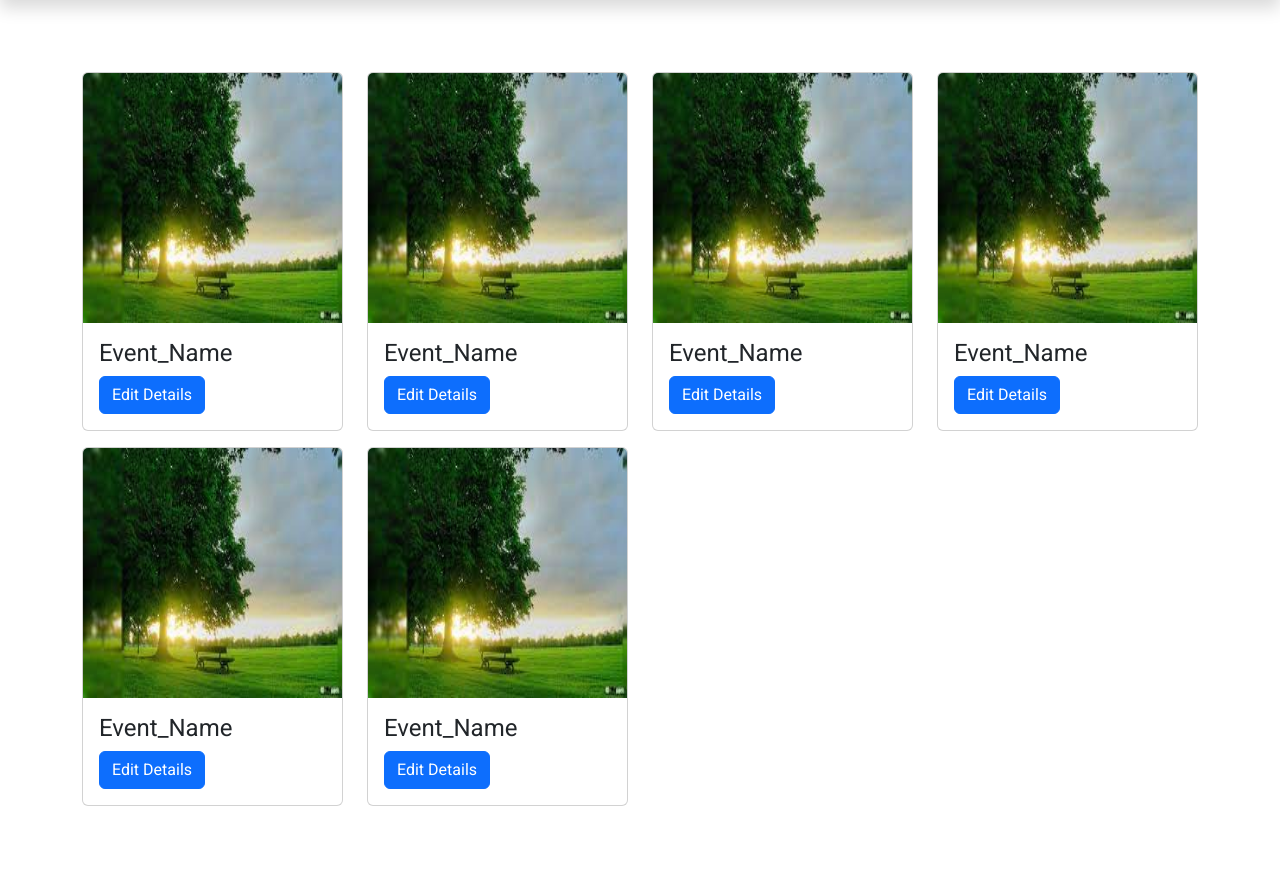
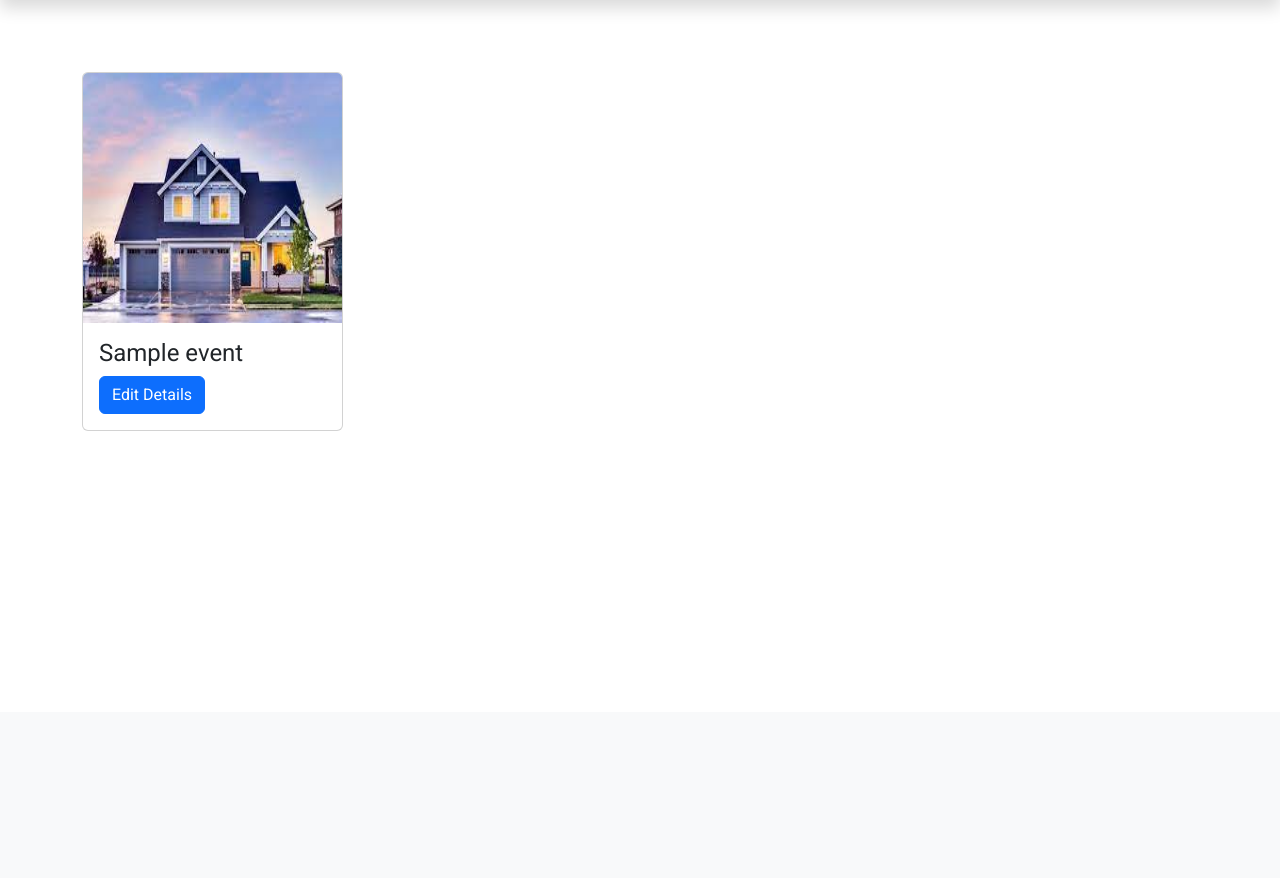
Before and after one commit to vishwanath-29/TicketEaze, a Python web app: template templates/Admin/EventList.html in a window 1280 px wide. Shown: the part 88-966 px from the top of the page. After the commit the page ends 519 px from the top, so only its background shows below. Run offline with Jinja, Linux system fonts and the light colour scheme; the template is opened without the code that fills it: most values are stand-ins (such as "Sample title", 1, 10 or a date in 2020).

Commit message:
Listing events for editing

```diff
--- a/templates/Admin/EventList.html
+++ b/templates/Admin/EventList.html
@@ -9,61 +9,17 @@
 <section class="w-100  bg-white p-5">
     <div class="container">
       <div class="row py-3">
+        {% for i in events %}
         <div class="col-md-6 col-lg-4 col-xl-3 my-md-2 my-sm-2">
           <div class="card">
-            <img src="/static/file_uploads/event/5.jpeg" width="250px" height="250px" alt="Image 1" class="card-img-top">
+            <img src="/static/file_uploads/event/{{i.id}}.jpeg" width="250px" height="250px" alt="Image 1" class="card-img-top">
             <div class="card-body">
-              <h4 class="card-title">Event_Name</h4>
-              <a href="/management/event/edit" class="btn btn-primary">Edit Details</a>
+              <h4 class="card-title">{{i.name}}</h4>
+              <a href="/management/event/edit?event_id={{i.id}}" class="btn btn-primary">Edit Details</a>
             </div>
           </div>
         </div>
-
-        <div class="col-md-6 col-lg-4 col-xl-3 my-md-2 my-sm-2">
-            <div class="card">
-              <img src="/static/file_uploads/event/5.jpeg" width="250px" height="250px" alt="Image 1" class="card-img-top">
-              <div class="card-body">
-                <h4 class="card-title">Event_Name</h4>
-                <a href="" class="btn btn-primary">Edit Details</a>
-              </div>
-            </div>
-          </div>
-          <div class="col-md-6 col-lg-4 col-xl-3 my-md-2 my-sm-2">
-            <div class="card">
-              <img src="/static/file_uploads/event/5.jpeg" width="250px" height="250px" alt="Image 1" class="card-img-top">
-              <div class="card-body">
-                <h4 class="card-title">Event_Name</h4>
-                <a href="" class="btn btn-primary">Edit Details</a>
-              </div>
-            </div>
-          </div>
-          <div class="col-md-6 col-lg-4 col-xl-3 my-md-2 my-sm-2">
-            <div class="card">
-              <img src="/static/file_uploads/event/5.jpeg" width="250px" height="250px" alt="Image 1" class="card-img-top">
-              <div class="card-body">
-                <h4 class="card-title">Event_Name</h4>
-                <a href="" class="btn btn-primary">Edit Details</a>
-              </div>
-            </div>
-          </div>
-          <div class="col-md-6 col-lg-4 col-xl-3 my-md-2 my-sm-2">
-            <div class="card">
-              <img src="/static/file_uploads/event/5.jpeg" width="250px" height="250px" alt="Image 1" class="card-img-top">
-              <div class="card-body">
-                <h4 class="card-title">Event_Name</h4>
-                <a href="" class="btn btn-primary">Edit Details</a>
-              </div>
-            </div>
-          </div>
-          <div class="col-md-6 col-lg-4 col-xl-3 my-md-2 my-sm-2">
-            <div class="card">
-              <img src="/static/file_uploads/event/5.jpeg" width="250px" height="250px" alt="Image 1" class="card-img-top">
-              <div class="card-body">
-                <h4 class="card-title">Event_Name</h4>
-                <a href="" class="btn btn-primary">Edit Details</a>
-              </div>
-            </div>
-          </div>
+        {% endfor %}
     </div>
 
 
```
